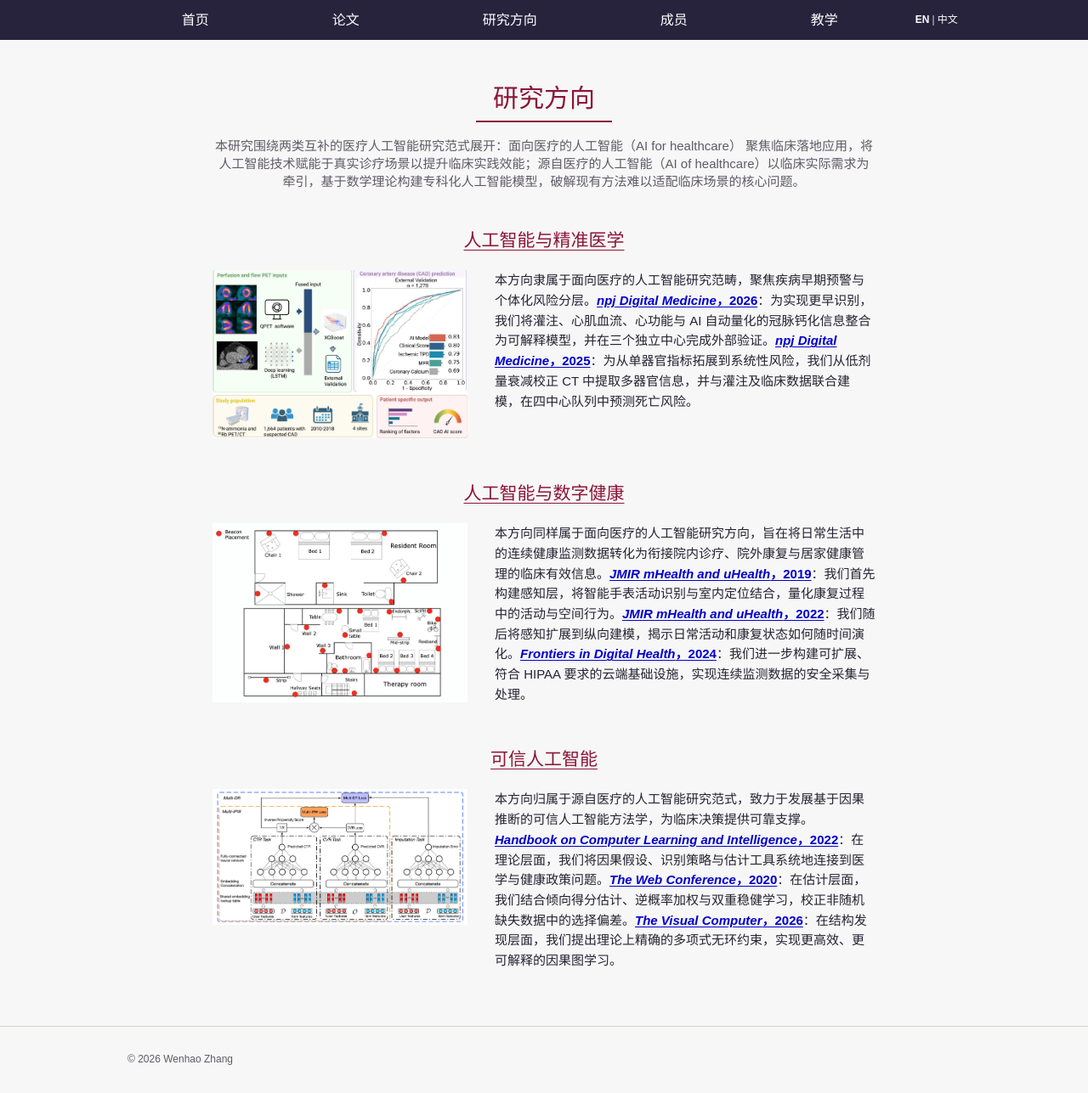
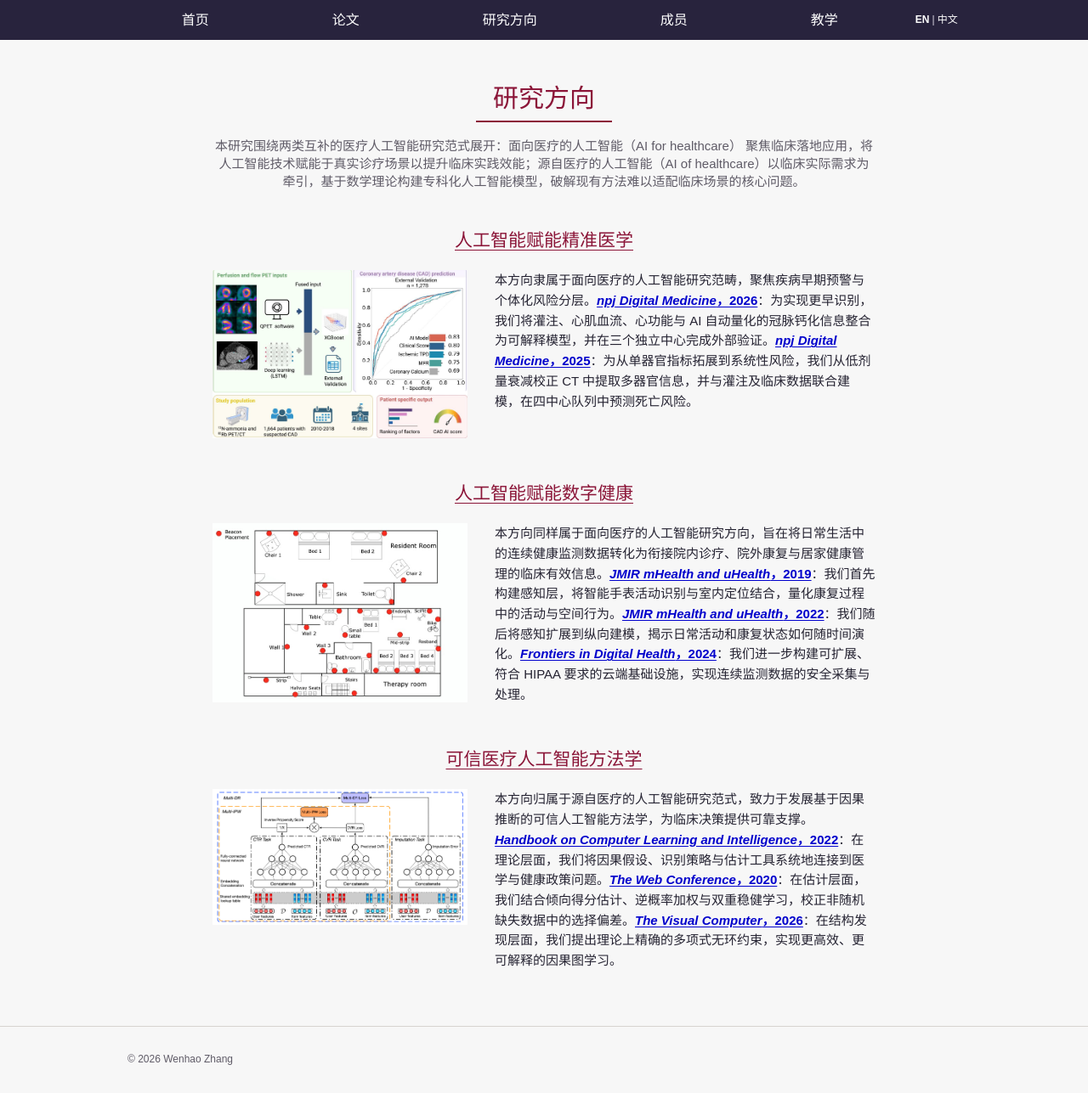
Before and after one commit to wenhaoz-fengcai/homepage, a Jekyll site: the page built from zh/research.md, in a window 1280 px wide. Shown: the whole page at 85% size. Built offline with Jekyll 4.4.1, drawn with Linux system fonts in a browser that asks for light colours.

Commit message:
Update section titles for research areas

```diff
--- a/zh/research.md
+++ b/zh/research.md
@@ -8,7 +8,7 @@ lang_alt_url: /research/
 
 <div class="research-area-list">
   <section class="research-area">
-    <h2>人工智能与精准医学</h2>
+    <h2>人工智能赋能精准医学</h2>
     <div class="research-area-grid">
       <a class="research-figure" href="https://www.nature.com/articles/s41746-026-02338-6" aria-label="基于 PET 生物标志物的可解释冠心病人工智能模型">
         <img src="{{ '/assets/images/research/predisease-modeling.png' | relative_url }}" alt="融合 PET 与 CT 生物标志物的可解释冠心病人工智能框架" loading="lazy">
@@ -20,7 +20,7 @@ lang_alt_url: /research/
   </section>
 
   <section class="research-area">
-    <h2>人工智能与数字健康</h2>
+    <h2>人工智能赋能数字健康</h2>
     <div class="research-area-grid">
       <a class="research-figure" href="https://mhealth.jmir.org/2019/7/e14090/" aria-label="用于亚急性康复的可穿戴感知与室内定位研究">
         <img src="{{ '/assets/images/research/remote-health-monitoring.jpg' | relative_url }}" alt="康复机构中用于可穿戴感知与室内定位的信标布局" loading="lazy">
@@ -32,7 +32,7 @@ lang_alt_url: /research/
   </section>
 
   <section class="research-area">
-    <h2>可信人工智能</h2>
+    <h2>可信医疗人工智能方法学</h2>
     <div class="research-area-grid">
       <a class="research-figure" href="https://dl.acm.org/doi/pdf/10.1145/3366423.3380037" aria-label="点击后转化率估计的大规模因果去偏方法">
         <img src="{{ '/assets/images/research/causal-inference.png' | relative_url }}" alt="用于点击后转化率估计去偏的因果多任务学习框架" loading="lazy">
```
